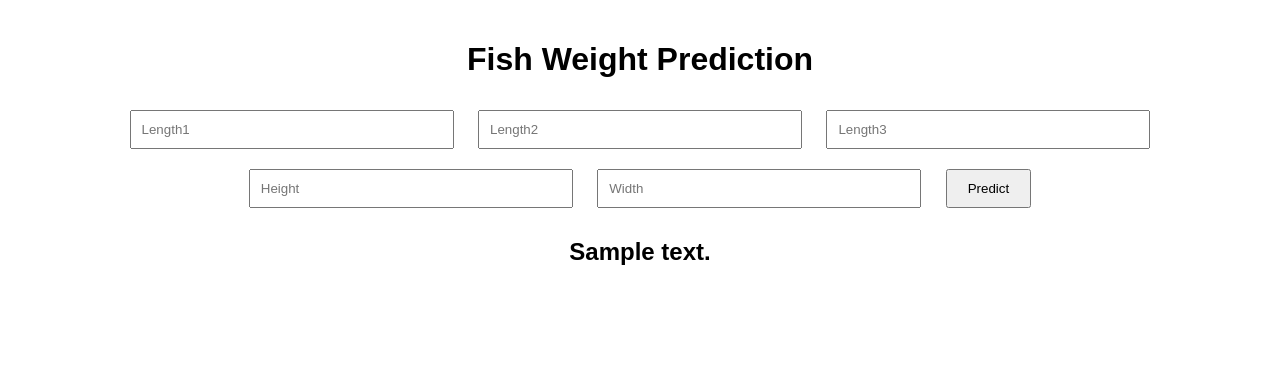
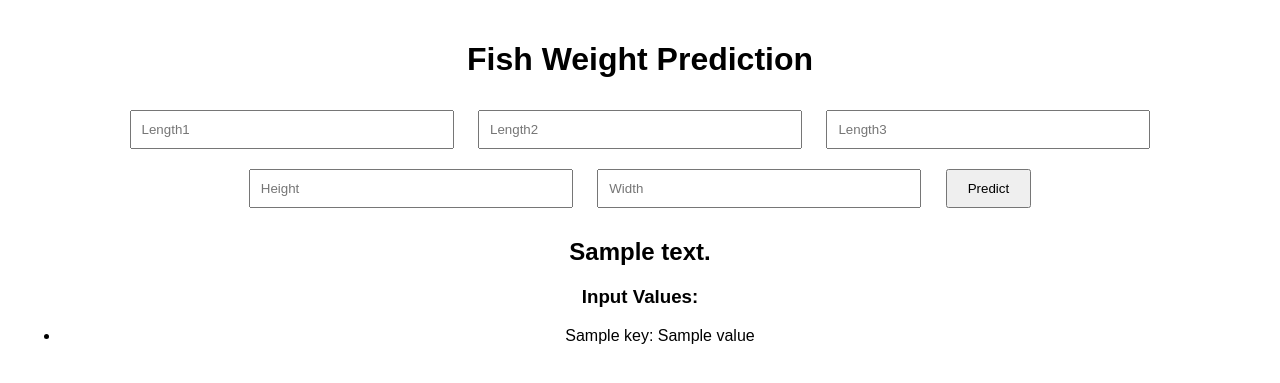
Before and after one commit to PatelManarth/AIDI2004-Lab4, a Flask app: template templates/index.html in a window 1280 px wide. Shown: the top 383 px of the page. Run offline with Flask 3, Linux system fonts and the light colour scheme; the template is opened without the code that fills it: most values are stand-ins (such as "Sample title", 1, 10 or a date in 2020); parts of the project's set-up code (start-up, migrations or seed data) failed here and were passed over.

Commit message:
Trial Final-1

```diff
--- a/app.py
+++ b/app.py
@@ -16,9 +16,15 @@ def predict():
     features = [float(x) for x in request.form.values()]
     final_features = [np.array(features)]
     prediction = model.predict(final_features)
-    output = round(prediction[0], 2)
+    output = round(abs(prediction[0]), 2)  # Using abs() to ensure non-negative prediction
 
-    return render_template('index.html', prediction_text='Predicted Fish Weight: {} grams'.format(output))
+    input_values = dict(request.form)  # Capture input values
+
+    return render_template(
+        'index.html',
+        prediction_text=f'Predicted Fish Weight: {output} grams',
+        input_values=input_values  # Pass input values to the template
+    )
 
 if __name__ == "__main__":
     app.run(debug=True)
--- a/templates/index.html
+++ b/templates/index.html
@@ -42,6 +42,12 @@
         <div class="result">
             {% if prediction_text %}
                 <h2>{{ prediction_text }}</h2>
+                <h3>Input Values:</h3>
+                <ul>
+                    {% for key, value in input_values.items() %}
+                        <li>{{ key }}: {{ value }}</li>
+                    {% endfor %}
+                </ul>
             {% endif %}
         </div>
     </div>
```
Also changed, not shown: requirements.txt (+43 -4 lines), 3 other files.
